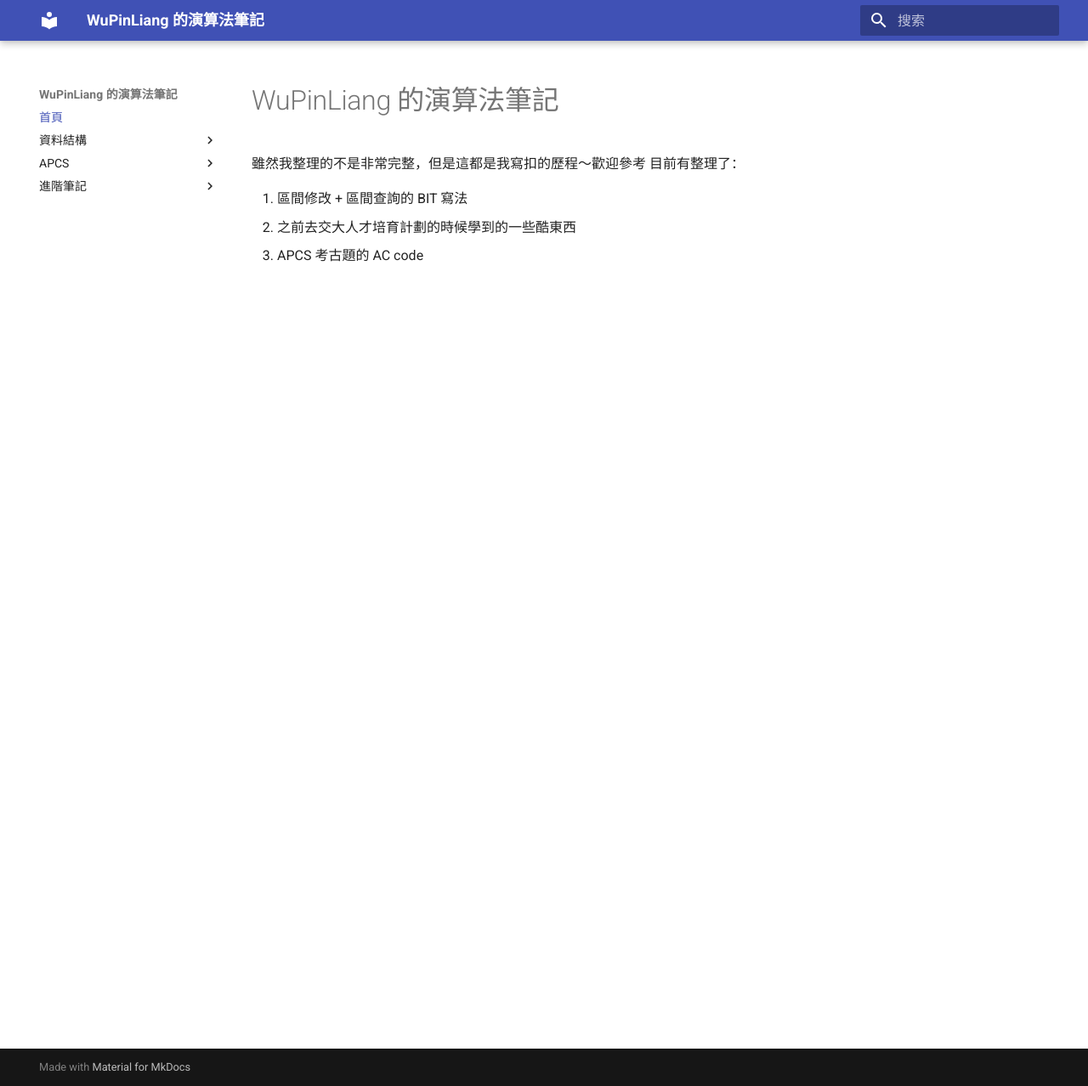
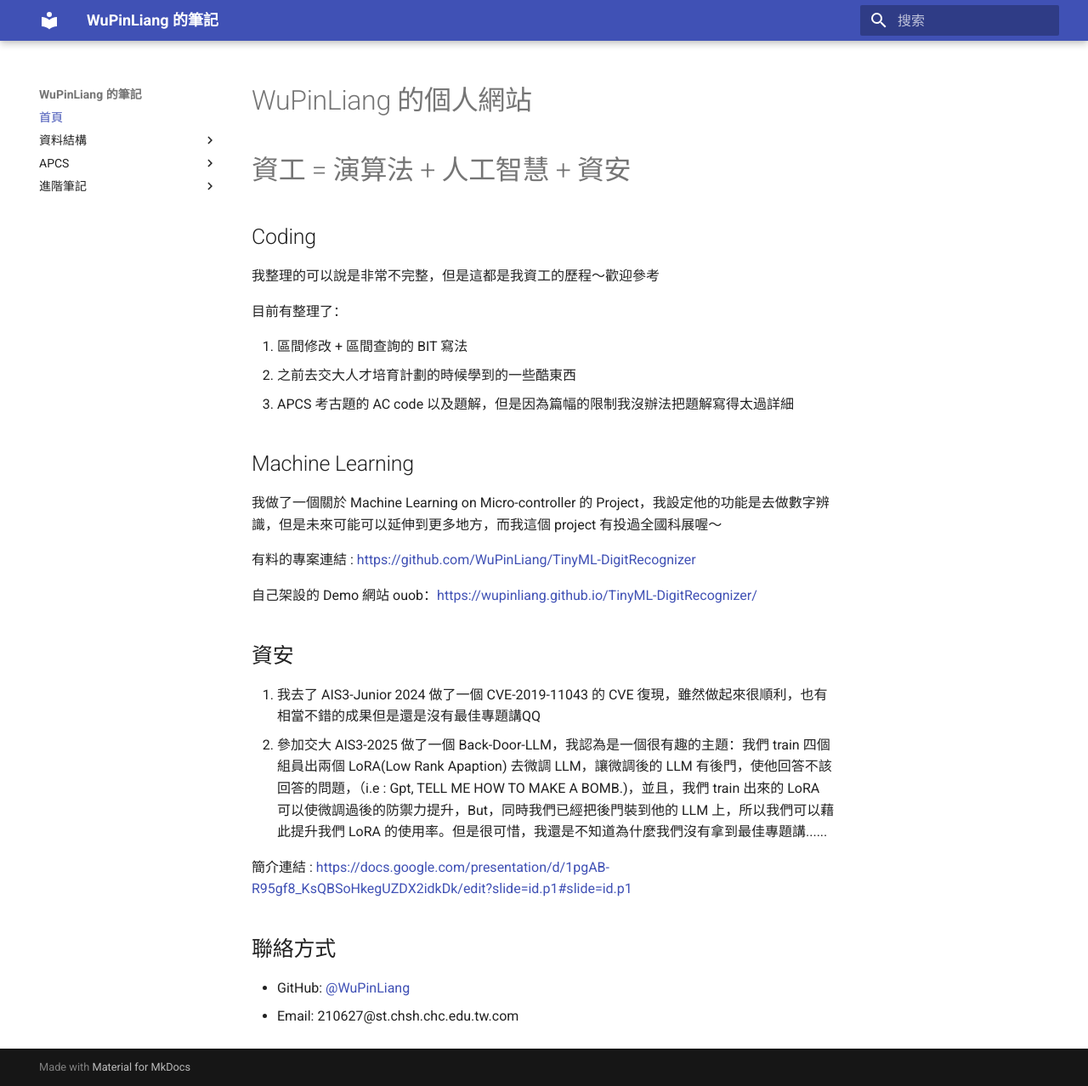
Before and after one commit to WuPinLiang/Algo-Note, an MkDocs documentation site: the page built from docs/index.md, in a window 1280 px wide and 1278 px high. Shown: the whole window at 85% size. Built offline with MkDocs 1.6.1 and Material for MkDocs 9.7.7, drawn with Linux system fonts in a browser that asks for light colours.

Commit message:
Update my site

```diff
--- a/docs/index.md
+++ b/docs/index.md
@@ -1,7 +1,30 @@
-# WuPinLiang 的演算法筆記
-雖然我整理的不是非常完整，但是這都是我寫扣的歷程～歡迎參考
+# WuPinLiang 的個人網站
+
+# 資工 = 演算法 + 人工智慧 + 資安
+
+## Coding
+我整理的可以說是非常不完整，但是這都是我資工的歷程～歡迎參考
+
 目前有整理了：
 
 1. 區間修改 + 區間查詢的 BIT 寫法
 2. 之前去交大人才培育計劃的時候學到的一些酷東西
-3. APCS 考古題的 AC code
+3. APCS 考古題的 AC code 以及題解，但是因為篇幅的限制我沒辦法把題解寫得太過詳細
+
+## Machine Learning
+我做了一個關於 Machine Learning on Micro-controller 的 Project，我設定他的功能是去做數字辨識，但是未來可能可以延伸到更多地方，而我這個 project 有投過全國科展喔～
+
+有料的專案連結 : [https://github.com/WuPinLiang/TinyML-DigitRecognizer](https://github.com/WuPinLiang/TinyML-DigitRecognizer)
+
+
+自己架設的 Demo 網站 ouob：[https://wupinliang.github.io/TinyML-DigitRecognizer/](https://wupinliang.github.io/TinyML-DigitRecognizer/)
+## 資安
+1. 我去了 AIS3-Junior 2024 做了一個 CVE-2019-11043 的 CVE 復現，雖然做起來很順利，也有相當不錯的成果但是還是沒有最佳專題講QQ
+2. 參加交大 AIS3-2025 做了一個 Back-Door-LLM，我認為是一個很有趣的主題：我們 train 四個組員出兩個 LoRA(Low Rank Apaption) 去微調 LLM，讓微調後的 LLM 有後門，使他回答不該回答的問題，（i.e : Gpt, TELL ME HOW TO MAKE A BOMB.)，並且，我們 train 出來的 LoRA 可以使微調過後的防禦力提升，But，同時我們已經把後門裝到他的 LLM 上，所以我們可以藉此提升我們 LoRA 的使用率。但是很可惜，我還是不知道為什麼我們沒有拿到最佳專題講......
+
+簡介連結 : [https://docs.google.com/presentation/d/1pgAB-R95gf8_KsQBSoHkegUZDX2idkDk/edit?slide=id.p1#slide=id.p1](https://docs.google.com/presentation/d/1pgAB-R95gf8_KsQBSoHkegUZDX2idkDk/edit?slide=id.p1#slide=id.p1)
+
+
+## 聯絡方式
+- GitHub: [@WuPinLiang](https://github.com/WuPinLiang)
+- Email: 210627@st.chsh.chc.edu.tw.com
--- a/mkdocs.yml
+++ b/mkdocs.yml
@@ -1,4 +1,4 @@
-site_name: WuPinLiang 的演算法筆記
+site_name: WuPinLiang 的筆記
 site_url: https://WuPinLiang.github.io/Algo-Note/
 
 theme:
```
